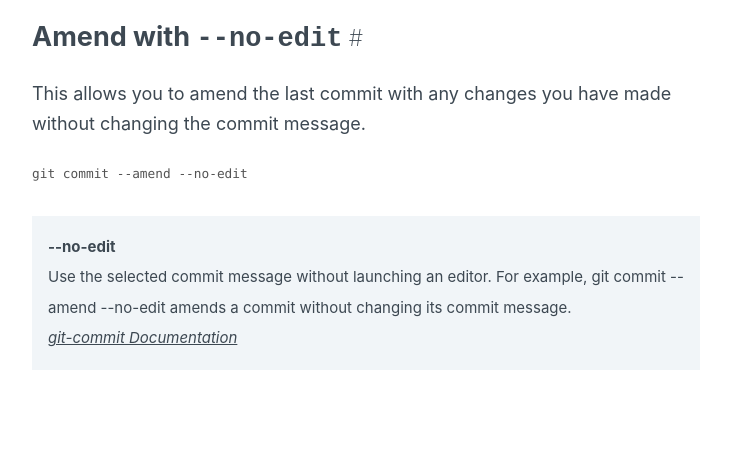
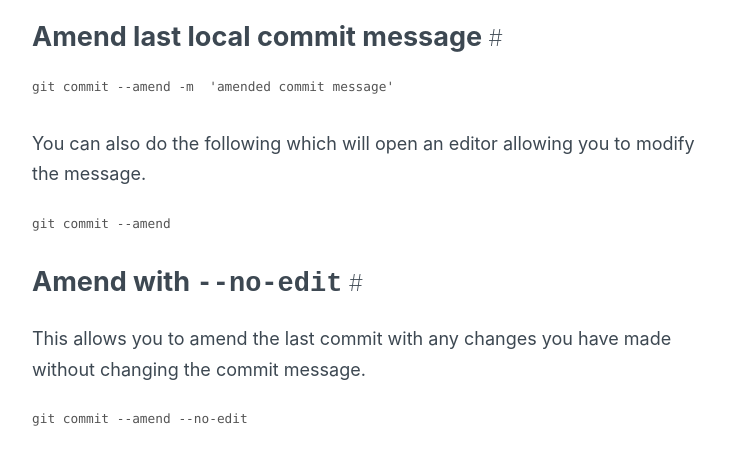
Before and after one commit to ScottWhittaker/scottwhittaker.net, an Eleventy site: page posts/git-amend.md in a window 1280 px wide. Shown: the part 298-756 px from the top of the page, without its empty margins (274-1005 px from the left). Built offline with nearby package versions, Linux system fonts and the light colour scheme; Eleventy itself is replaced by a stand-in of ours; code samples lack their colours; files that its build step writes are made by us from their sources.

Commit message:
update post

````diff
--- a/posts/git-amend.md
+++ b/posts/git-amend.md
@@ -10,6 +10,18 @@ title:  Git Amend
 
 Some `amend` snippets that are worth remembering. See [the documentation](https://git-scm.com/docs/git-commit) for all the commit joy.
 
+## Amend last local commit message
+
+```shell
+git commit --amend -m  'amended commit message'
+```
+
+You can also do the following which will open an editor allowing you to modify the message.
+
+```shell
+git commit --amend
+```
+
 ## Amend with `--no-edit`
 
 This allows you to amend the last commit with any changes you have made without changing the commit message.
````
